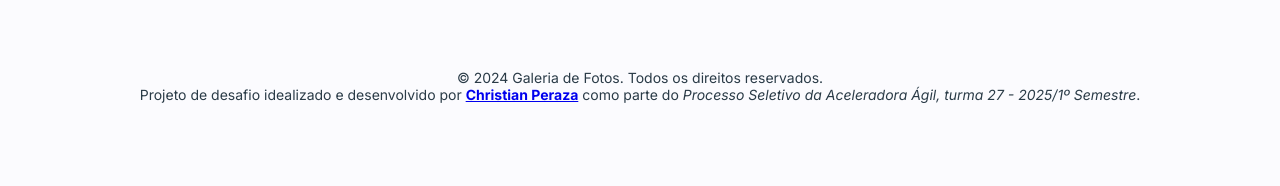
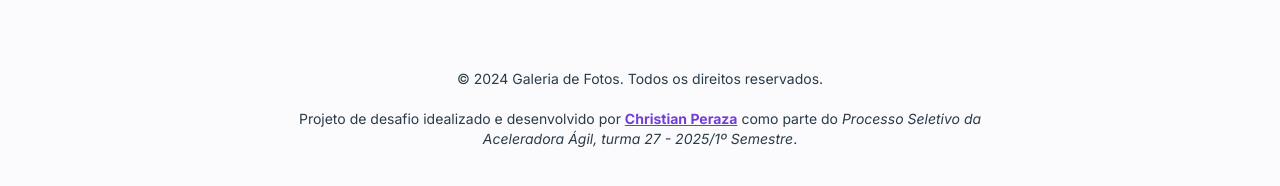
Before and after one commit to chris-fisherman/image-gallery, a React (Vite) app: page / in a window 1280 px wide. Shown: the part 400-586 px from the top of the page. Built offline with nearby package versions, Linux system fonts and the light colour scheme; no server answers.

Commit message:
Style second footer text

```diff
--- a/src/index.css
+++ b/src/index.css
@@ -81,7 +81,8 @@
     border-radius: 50px;
     border: none;
     background-color: #e9e9e9;
-
+    color: var(--title-color);
+    font-weight: 500;
 }
 .searchForm-input::placeholder {
     color: var(--content-color);
@@ -161,6 +162,7 @@
 }
 .imageContainer:hover .imagePicture {
     transform: scale(1.2);
+    cursor: pointer;
 }
 .imageText {
     color: var(--content-color);
@@ -176,11 +178,23 @@
     max-width: 100%;
     text-align: center;
     padding: 0 15px;
+    display: flex;
+    flex-direction: column;
+    align-items: center;
+    gap: 20px;
 }
 .footerText {
     color: var(--title-color);
     font-size: var(--content-size);
     font-weight: var(--content-weight);
+    max-width: 700px;
+    line-height: 20px;
+}
+.footerText a {
+    color: var(--main-color);
+}
+.footerText a:hover {
+    color: var(--title-color);
 }
 
 
```
